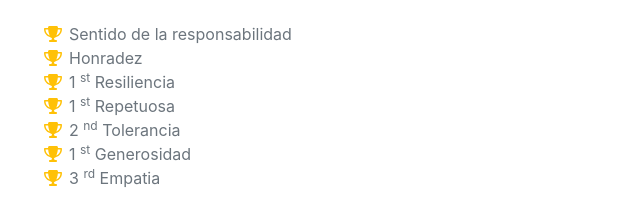
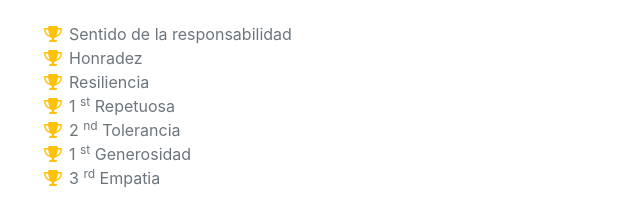
Before and after one commit to AulaDePsicologia/Curriculo-Vitae, a plain HTML site: page index.html in a window 1280 px wide. Shown: the part 4766-4990 px from the top of the page, 291-931 px from the left. Drawn offline with nearby package versions, Linux system fonts and the light colour scheme; a web font is replaced by a local one.

Commit message:
Update index.html

```diff
--- a/index.html
+++ b/index.html
@@ -174,8 +174,6 @@
                         </li>
                         <li>
                             <span class="fa-li"><i class="fas fa-trophy text-warning"></i></span>
-                            1
-                            <sup>st</sup>
                             Resiliencia
                         </li>
                         <li>
```
